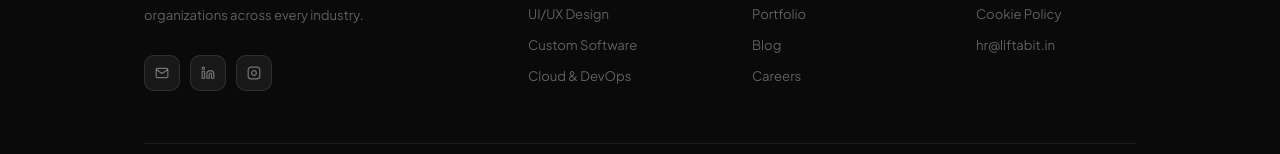
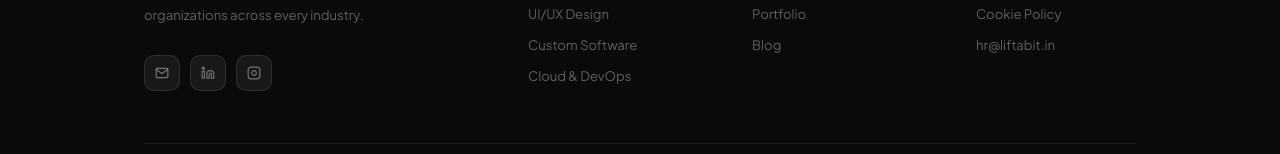
Before and after one commit to Pranesh-962003/Liftabit_Vite, a React (Vite) app: page /cookies in a window 1280 px wide. Shown: the part 1312-1466 px from the top of the page. Built offline with nearby package versions, Linux system fonts and the light colour scheme.

Commit message:
Update Footer.jsx
removed carrer

```diff
--- a/src/components/Footer.jsx
+++ b/src/components/Footer.jsx
@@ -43,7 +43,6 @@ export default function Footer() {
               <li><Link to="/services">Our Process</Link></li>
               <li><Link to="/portfolio">Portfolio</Link></li>
               <li><Link to="/blog">Blog</Link></li>
-              <li><Link to="/careers">Careers</Link></li>
             </ul>
           </div>
 
```
